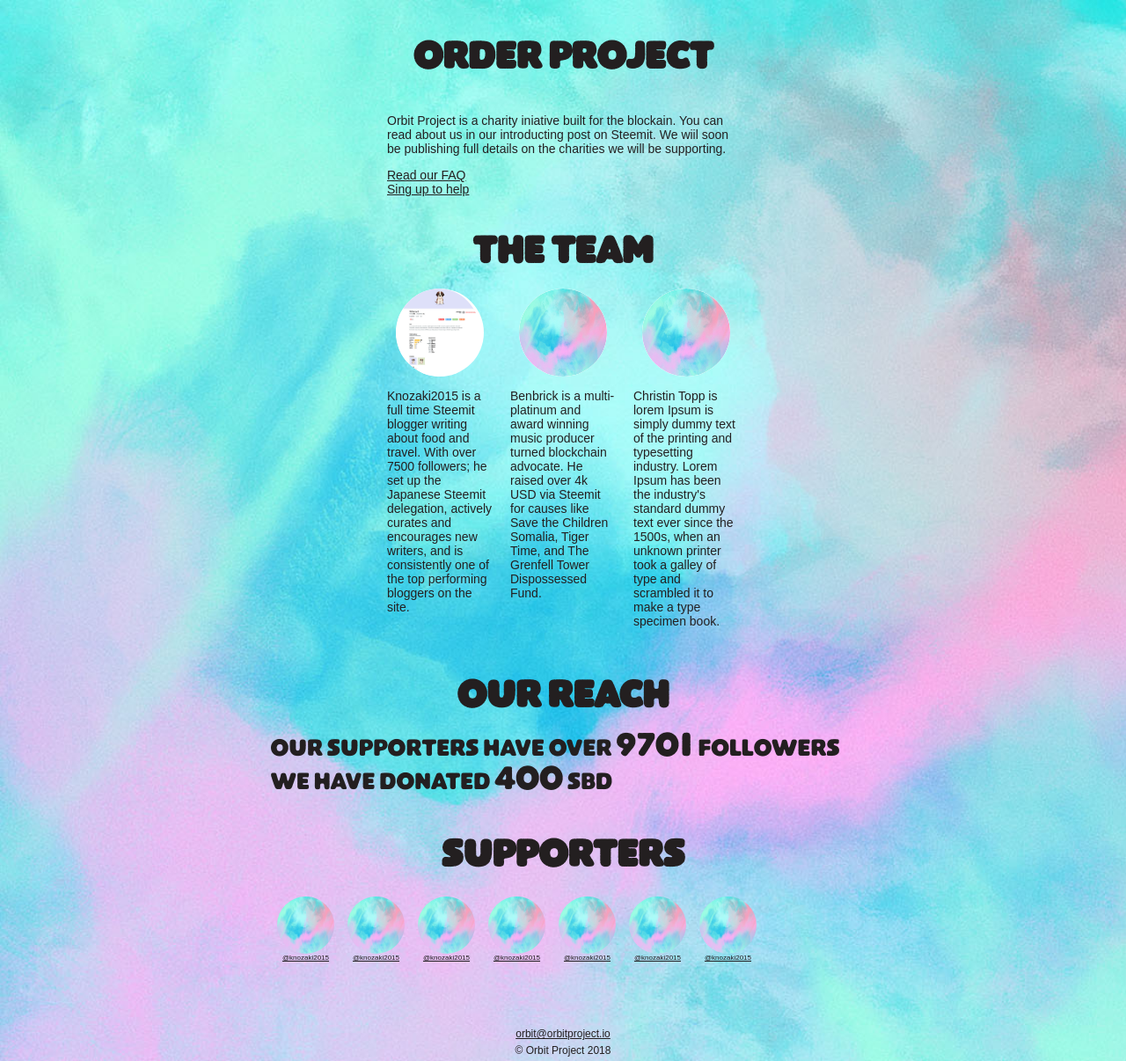
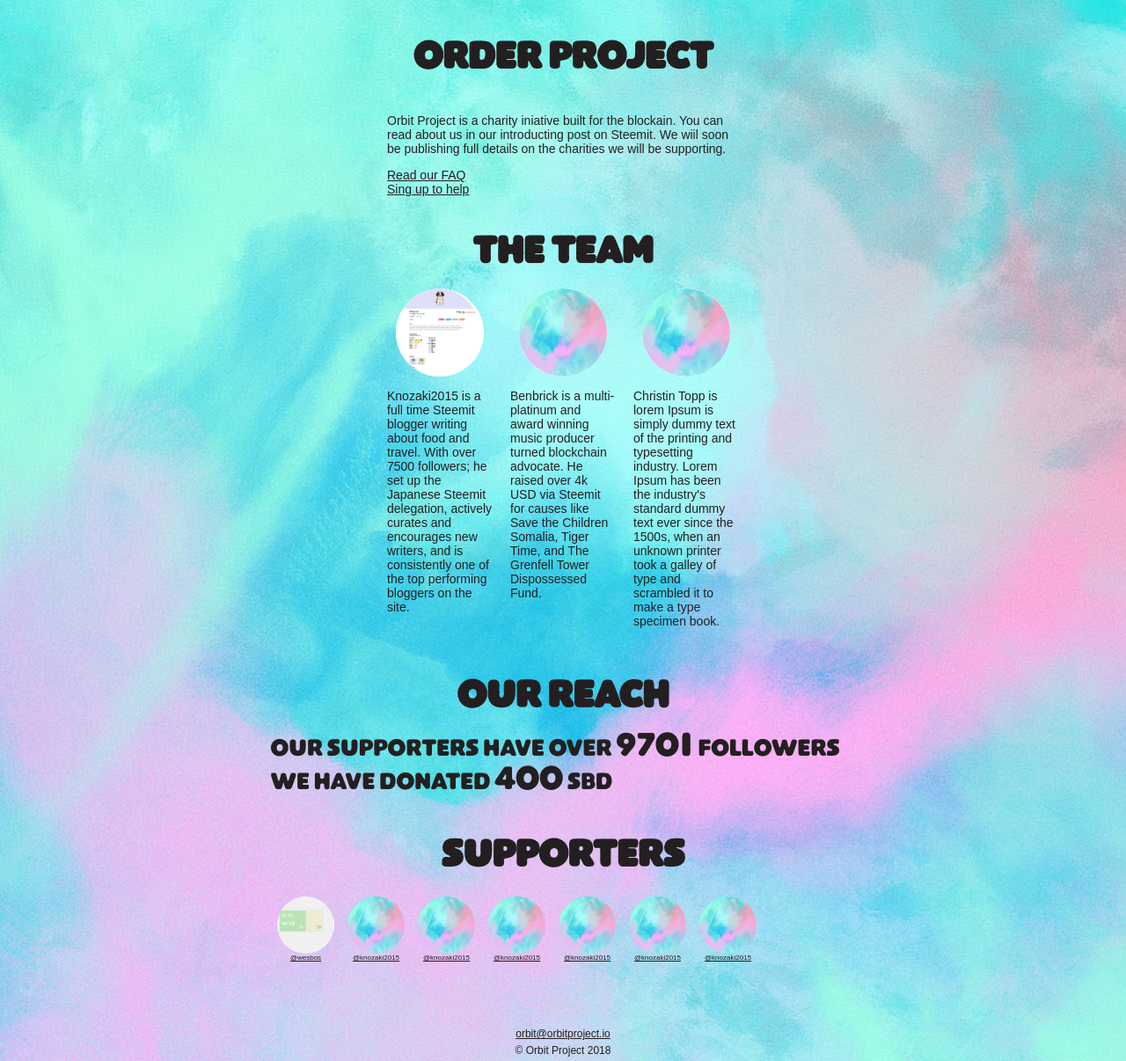
Before and after one commit to orbitprojectcharity/orbitproject, a Jekyll site: the page built from index.html, in a window 1280 px wide. Shown: the whole page at 88% size. Built offline with Jekyll 4.4.1, drawn with Linux system fonts in a browser that asks for light colours.

Commit message:
Update from Forestry.io - _data/supporters.yml

```diff
--- a/_data/supporters.yml
+++ b/_data/supporters.yml
@@ -1,4 +1,6 @@
 ---
+- avatar: "/uploads/2018/03/04/Image 2018-03-01 at 19.26.12.png"
+  login: "@wesbos"
 - avatar: "/assets/img/body-bg.jpg"
   login: "@knozaki2015"
 - avatar: "/assets/img/body-bg.jpg"
@@ -11,5 +13,3 @@
   login: "@knozaki2015"
 - avatar: "/assets/img/body-bg.jpg"
   login: "@knozaki2015"
-- avatar: "/assets/img/body-bg.jpg"
-  login: "@knozaki2015"
```
